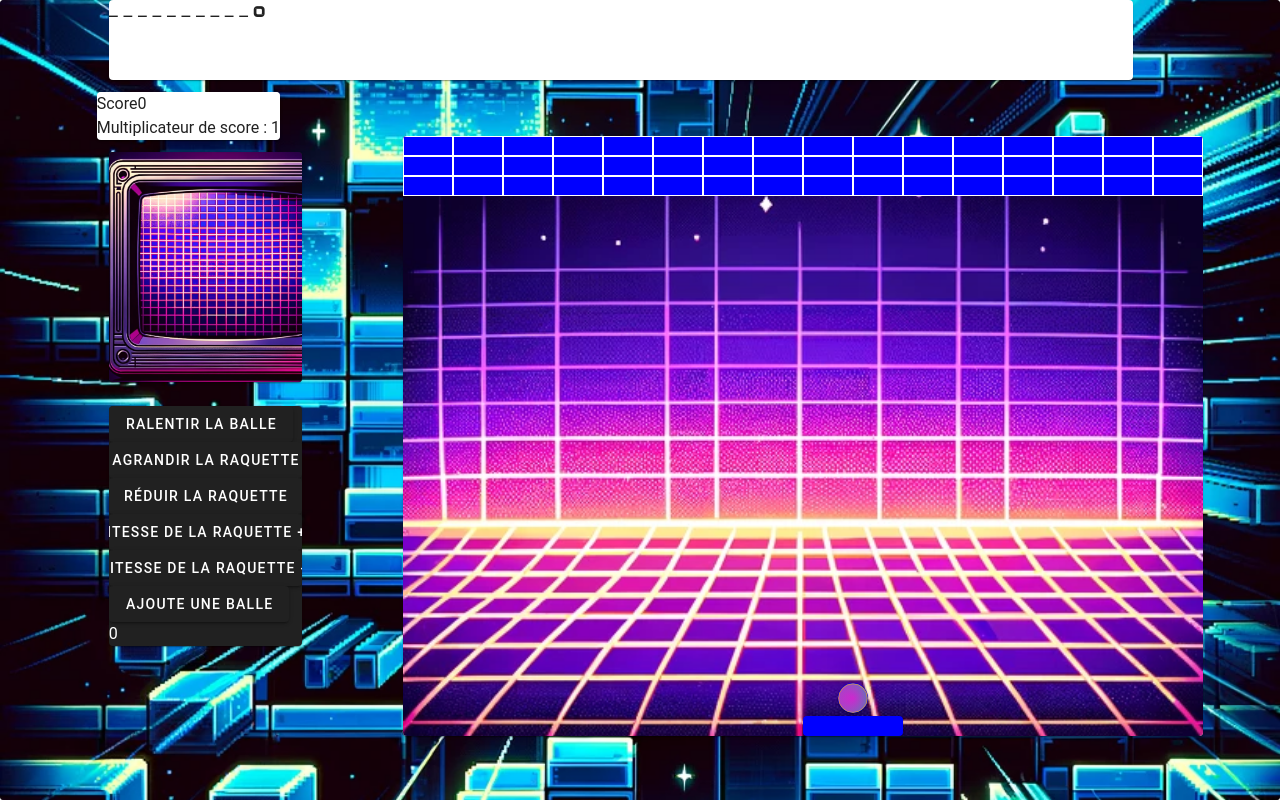
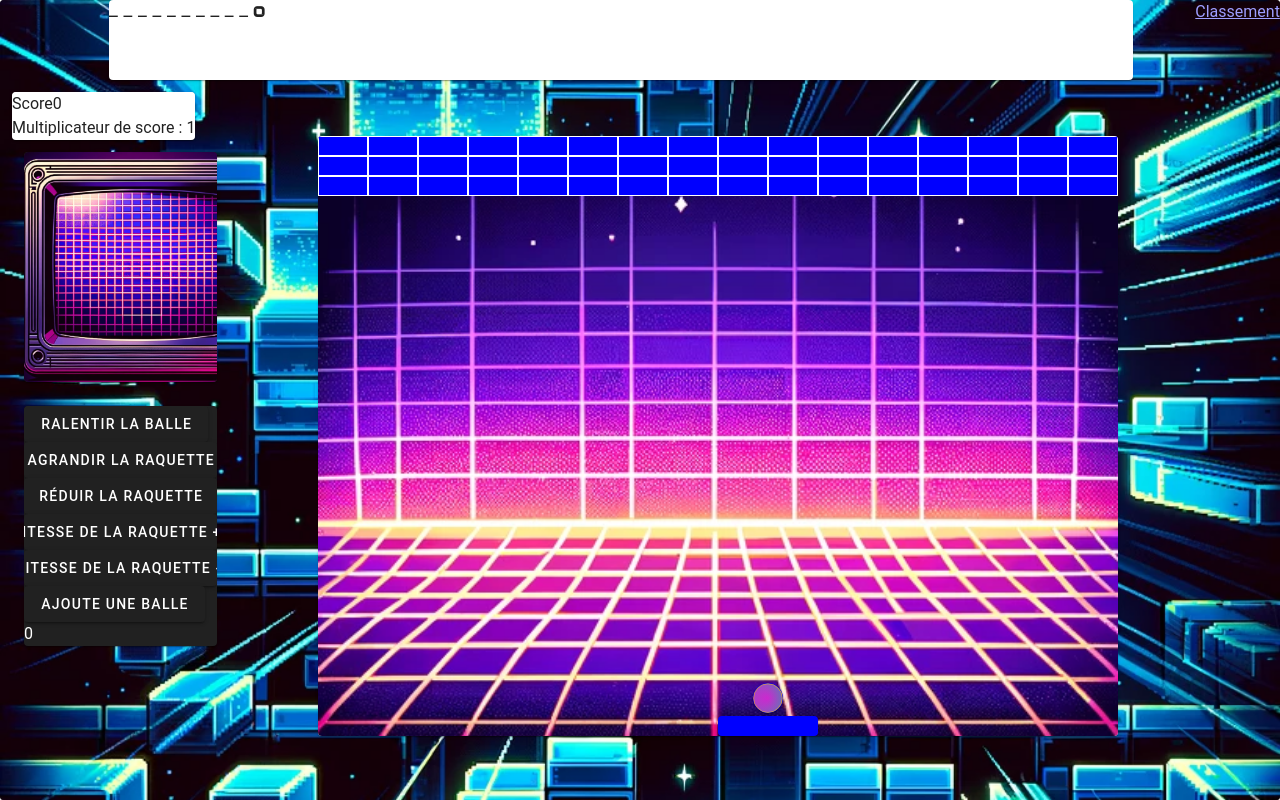
Before and after one commit to nathan-kedinger/casse-pendu, a Vue app: page / in a window 1280 px wide. Built offline with nearby package versions, Linux system fonts and the light colour scheme.

Commit message:
Ajout de la partie classement et de la logique d'ajout de scores. Modification du router

```diff
--- a/src/components/BonusItem/BonusItem.vue
+++ b/src/components/BonusItem/BonusItem.vue
@@ -12,7 +12,7 @@
     </v-btn>
     <v-btn
       :disable="paddleWidth >= 190"
-      @click="enlargePaddle()">
+      @click="reducePaddle()">
       Réduir la raquette
     </v-btn>
     <v-btn
@@ -40,7 +40,7 @@ import {
   enlargePaddle,
   fastUpPaddle,
   paddleSpeed,
-  paddleWidth,
+  paddleWidth, reducePaddle,
   slowDownPaddle
 } from "@/components/BreakBrick/composables/Paddle";
 import {useGameStore} from "@/store/app";
--- a/src/components/BreakBrick/BreakBrickItem.vue
+++ b/src/components/BreakBrick/BreakBrickItem.vue
@@ -54,25 +54,20 @@ import {
 } from "@/components/BreakBrick/composables/Bricks";
 import {
   paddlePosition, paddleWidth,
-  usePaddleControls, useUpdatePaddlePosition,
+  usePaddleControls
 } from "@/components/BreakBrick/composables/Paddle";
 import GameOver from "@/components/GameOverItem/GameOverItem.vue";
 import {
   balls,
   halfBall, stopAllBalls,
-   useBallControls, useChangeBallDirection, useOutOfBound,
+   useBallControls
 } from "@/components/BreakBrick/composables/Ball";
-import {
-  useBallReboundBrick, useBallReboundPaddleAngle,
-  useBallReboundPaddleHorizontally,
-  useBallReboundPaddleVertically, useBallReboundWall
-} from "@/components/BreakBrick/composables/Rebound";
 import {gameHeight, gameWidth} from "@/components/BreakBrick/helpers/GameUtilities";
 import {gameLoop} from "@/components/BreakBrick/composables/GameStructure";
+import {addNewScore} from "@/components/RankingItem/composables/ScoresLogic";
 
 // Logique
 const gameStore = useGameStore();
-
 const gameOn = computed(()=>
   gameStore.newGameOn
 );
@@ -83,8 +78,6 @@ const restartGame = computed(()=>
   gameStore.newRestartGameStatute
 )
 const {handleKeydown, handleKeyup} = usePaddleControls()
-
-
 
 onMounted(() => {
   window.addEventListener('keydown', handleKeydown);
@@ -103,8 +96,8 @@ watch(timeCount,()=>{
   let newLineTrigger = timeCount.value % (3000 / bricksMultiplier.value)
   let bricksLimit = bricks.value.filter((brique)=> brique.y >= 540 && brique.active === true)
   if(bricksLimit.length > 0) {
+    addNewScore(gameStore.newScore);
     gameStore.endGame();
-
     stopAllBalls();
   } else if(Math.round(newLineTrigger) === 0 && gameStore.newGameOn){
       speedUpBricks()
--- a/src/components/BreakBrick/composables/Ball.ts
+++ b/src/components/BreakBrick/composables/Ball.ts
@@ -4,6 +4,7 @@ import {paddlePosition, paddleWidth} from "@/components/BreakBrick/composables/P
 import {nombreErreurs} from "@/components/PenduItem/composables/Words";
 import {gameHeight} from "@/components/BreakBrick/helpers/GameUtilities";
 import {gameLoop} from "@/components/BreakBrick/composables/GameStructure";
+import {addNewScore} from "@/components/RankingItem/composables/ScoresLogic";
 
 export const ballSize = 30;
 export const halfBall = ballSize/2;
@@ -73,6 +74,7 @@ export function useOutOfBound(){
   })
   const allBallsOut = balls.value.find((ball)=> ball.ballOut === false)
   if(allBallsOut === undefined){
+    addNewScore(gameStore.newScore);
     gameStore.endGame();
   }
 }
--- a/src/components/BreakBrick/composables/GameStructure.ts
+++ b/src/components/BreakBrick/composables/GameStructure.ts
@@ -4,7 +4,7 @@ import {fetchRandomWord, foundWords, nombreErreurs, resetWord} from "@/component
 import {
   balls,
   ballSpeedMultiplier,
-  newBall, useBallControls,
+  newBall,
   useChangeBallDirection,
   useOutOfBound
 } from "@/components/BreakBrick/composables/Ball";
--- /dev/null
+++ b/src/components/RankingItem/RankingItem.vue
@@ -0,0 +1,12 @@
+<template>
+  <v-data-table :items="playersScores"></v-data-table>
+</template>
+
+<script setup lang="ts">
+
+import {playersScores} from "@/components/RankingItem/helpers/PlayersScores";
+</script>
+
+<style scoped>
+
+</style>
--- /dev/null
+++ b/src/components/RankingItem/composables/ScoresLogic.ts
@@ -0,0 +1,5 @@
+import {playersScores} from "@/components/RankingItem/helpers/PlayersScores";
+
+export function addNewScore(score: number){
+  playersScores.value.push({score})
+}
--- /dev/null
+++ b/src/components/RankingItem/helpers/PlayersScores.ts
@@ -0,0 +1,3 @@
+import {Ref, ref, UnwrapRef} from "vue";
+
+export const playersScores:Ref<UnwrapRef<[{score : number}]>>  = ref<UnwrapRef<[{ score: number }]>>([{score:0}]);
--- a/src/components/ScoresItem/ScoresItem.vue
+++ b/src/components/ScoresItem/ScoresItem.vue
@@ -1,7 +1,7 @@
 
 <template>
   <v-card>
-    <p>Score{{ (score/100).toFixed(0) }}</p>
+    <p>Score{{ score }}</p>
     <p>Multiplicateur de score : {{ multiplier }}</p>
   </v-card>
 </template>
--- a/src/router/index.ts
+++ b/src/router/index.ts
@@ -1,5 +1,6 @@
 import {createRouter, createWebHistory} from "vue-router";
 import HomeView from "@/views/homeView/HomeView.vue";
+import RankingView from "@/views/rankingView/RankingView.vue";
 
 const router = createRouter({
   history: createWebHistory(import.meta.env.BASE_URL),
@@ -8,7 +9,13 @@ const router = createRouter({
       path: '/',
       name: 'home',
       component: HomeView
-    }
+    },
+    {
+      path: '/classement',
+      name: 'classement',
+      component: RankingView
+    },
+
   ]
 })
 
--- a/src/store/app.ts
+++ b/src/store/app.ts
@@ -17,7 +17,7 @@ export const useGameStore = defineStore('game', {
       return state.scoreMutliplier;
     },
     newScore(state: {score: number}){
-      return state.score;
+      return Math.round(state.score/100);
     },
     newGameOn(state: {gameOn: boolean}){
       return state.gameOn;
--- a/src/views/homeView/HomeView.vue
+++ b/src/views/homeView/HomeView.vue
@@ -1,17 +1,21 @@
-<template >
+<template>
   <v-card
     class="background-image py- px-auto"
     image="@/views/homeView/assets/fond-ecran.png"
     theme="dark">
       <v-row>
         <v-col cols="1"/>
-        <v-col cols="11">
+        <v-col cols="10">
           <PenduViewItem/>
+        </v-col>
+        <v-col cols="1">
+          <button>
+            <RouterLink to="classement">Classement</RouterLink>
+          </button>
         </v-col>
       </v-row>
       <v-row>
-        <v-col cols="1"/>
-        <v-col cols="2">
+        <v-col cols="2" class="ms-6">
           <v-row>
             <v-card
               theme="light">
@@ -46,14 +50,11 @@
   import BonusItem from "@/components/BonusItem/BonusItem.vue";
 
 
-  // Exemple de mise à jour de l'état actif du jeu
 
-  // TODO - Ajouter des bonus à acheter (raquette plus grande)
   // TODO - Gérer l'enregistrement des scores des joueurs
   // TODO - Améliorer le visuel : Changer l'apparence des briques, balle et raquette
-  // TODO - Créer un méthode de remise à zéro du jeu
-  // TODO - Bonus => possibilité de revenir en arrière sur un bonus
-  // TODO - Ajouter la logique de gain de pièces
+  // TODO - Améliorer la logique de gain de pièces
+  // TODO - Ajouter la logique d'utilisation des pièces
 
   // TODO - Version en anglais
 
--- a/src/views/ranking/RankingView.vue
+++ b/src/views/rankingView/RankingView.vue
@@ -1,9 +1,10 @@
 <template>
-  <div></div>
+  <RankingItem/>
 </template>
 
 <script setup lang="ts">
 
+import RankingItem from "@/components/RankingItem/RankingItem.vue";
 </script>
 
 <style scoped>
```
